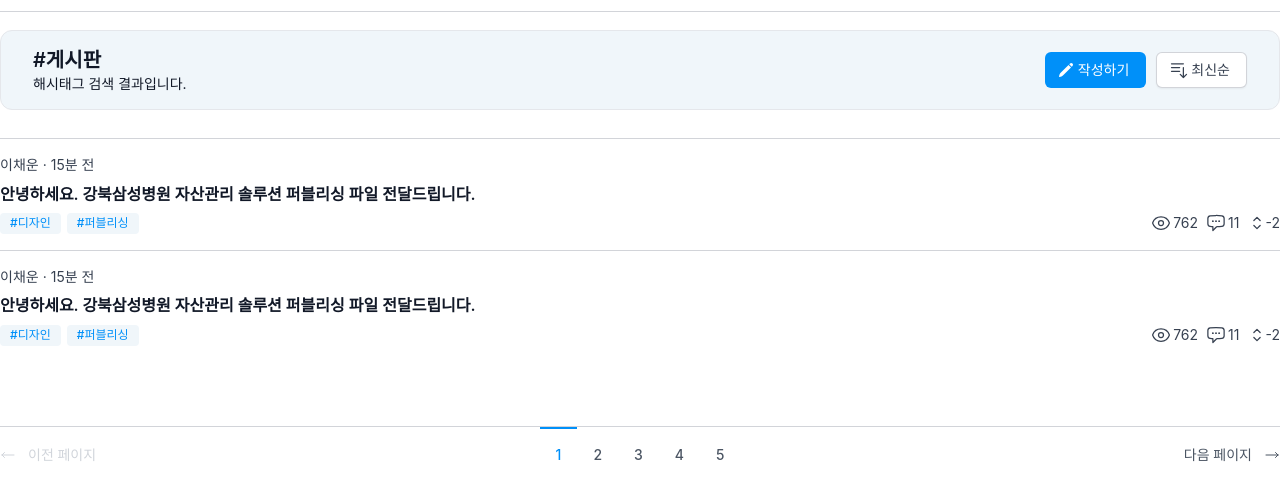
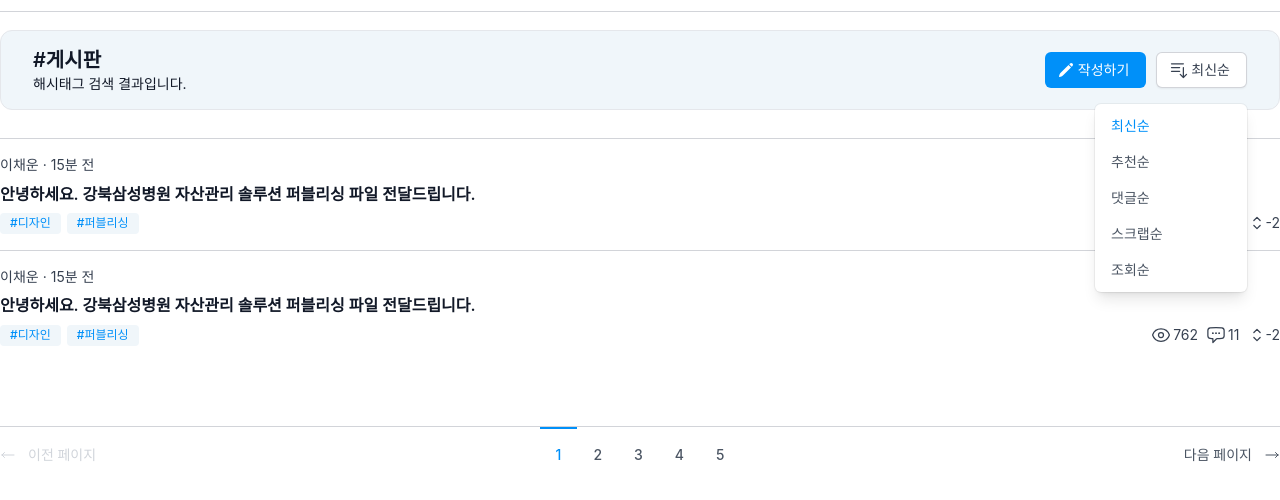
Before and after one commit to success-project/publishing, a website: page src/html/index.html in a window 1280 px wide. Both pictures are taken after a click on the button "최신순". Shown: the part 52-552 px from the top of the page. Drawn offline with nearby package versions, Linux system fonts and the light colour scheme; files that its build step writes are made by us from their sources; files whose address does not match are found by name; a web font is replaced by a local one.

Commit message:
dropdown 진행중

```diff
--- a/src/html/index.html
+++ b/src/html/index.html
@@ -48,10 +48,33 @@
 					<svg xmlns="http://www.w3.org/2000/svg" viewBox="0 0 24 24" width="16" height="16" fill="currentColor" aria-hidden="true"><path d="M21.731 2.269a2.625 2.625 0 00-3.712 0l-1.157 1.157 3.712 3.712 1.157-1.157a2.625 2.625 0 000-3.712zM19.513 8.199l-3.712-3.712-12.15 12.15a5.25 5.25 0 00-1.32 2.214l-.8 2.685a.75.75 0 00.933.933l2.685-.8a5.25 5.25 0 002.214-1.32L19.513 8.2z"></path></svg>
 					<span>작성하기</span>
 				</button>
-				<button class="top_action_btn">
-					<svg xmlns="http://www.w3.org/2000/svg" fill="none" viewBox="0 0 24 24" width="20" height="20" stroke-width="1.5" stroke="currentColor" aria-hidden="true"><path stroke-linecap="round" stroke-linejoin="round" d="M3 4.5h14.25M3 9h9.75M3 13.5h9.75m4.5-4.5v12m0 0l-3.75-3.75M17.25 21L21 17.25"></path></svg>
-					<span>최신순</span>
-				</button>
+				<div class="dropdown">
+					<button class="top_action_btn dropdown_btn">
+						<svg xmlns="http://www.w3.org/2000/svg" fill="none" viewBox="0 0 24 24" width="20" height="20" stroke-width="1.5" stroke="currentColor" aria-hidden="true"><path stroke-linecap="round" stroke-linejoin="round" d="M3 4.5h14.25M3 9h9.75M3 13.5h9.75m4.5-4.5v12m0 0l-3.75-3.75M17.25 21L21 17.25"></path></svg>
+						<span>최신순</span>
+					</button>
+					<div class="dropdown_box">
+						<ul class="dropdown_list">
+							<li class="dropdown_item">
+								<button class="dropdown_btn active">
+									최신순
+								</button>
+								<button class="dropdown_btn">
+									추천순
+								</button>
+								<button class="dropdown_btn">
+									댓글순
+								</button>
+								<button class="dropdown_btn">
+									스크랩순
+								</button>
+								<button class="dropdown_btn">
+									조회순
+								</button>
+							</li>
+						</ul>
+					</div>
+				</div>
 			</div>
 		</div>
 		<div class="list_area">
--- a/src/scss/style.scss
+++ b/src/scss/style.scss
@@ -155,7 +155,6 @@
         border-radius: 12px;
         padding: 16px 32px;
         height: 80px;
-        overflow: hidden;
         background-color: #f0f6fa;
         border: 1px solid #e5e7eb;
 
@@ -166,6 +165,7 @@
             width: 100%;
             background-image: url(../img/pattern.svg);
             background-position: right top 1000px;
+            border-radius: inherit;
             opacity: 0.1;
         }
 
@@ -398,3 +398,51 @@
         }
     }
 }
+
+.dropdown {
+    position: relative;
+
+    &.active {
+        .dropdown_box {
+            opacity: 1;
+            transform: scaleX(1) scaleY(1);
+        }
+    }
+
+    .dropdown_box {
+        position: absolute;
+        right: 0;
+        width: 152px;
+        border-radius: 6px;
+        background-color: #fff;
+        margin-top: 16px;
+        box-shadow: rgb(255, 255, 255) 0px 0px 0px 0px, rgba(0, 0, 0, 0.05) 0px 0px 0px 1px, rgba(0, 0, 0, 0.1) 0px 10px 15px -3px, rgba(0, 0, 0, 0.1) 0px 4px 6px -4px;
+        opacity: 0;
+        transform: scaleX(0) scaleY(0);
+        transform-origin: top right;
+        transition: opacity cubic-bezier(0.4, 0, 0.2, 1) 0.05s, transform cubic-bezier(0.4, 0, 0.2, 1) 0.05s;
+    }
+
+    .dropdown_list {
+        padding: 4px 0;
+        display: flex;
+        flex-direction: column;
+    }
+
+    .dropdown_btn {
+        padding: 8px 16px;
+        color: #4b5563;
+        font-size: 14px;
+        line-height: 20px;
+        width: 100%;
+        text-align: left;
+
+        &:hover {
+            color: #0090f9;
+        }
+
+        &.active {
+            color: #0090f9;
+        }
+    }
+}
```
Also changed, not shown: dist/css/style.css, dist/index.html, dist/js/common.js.
